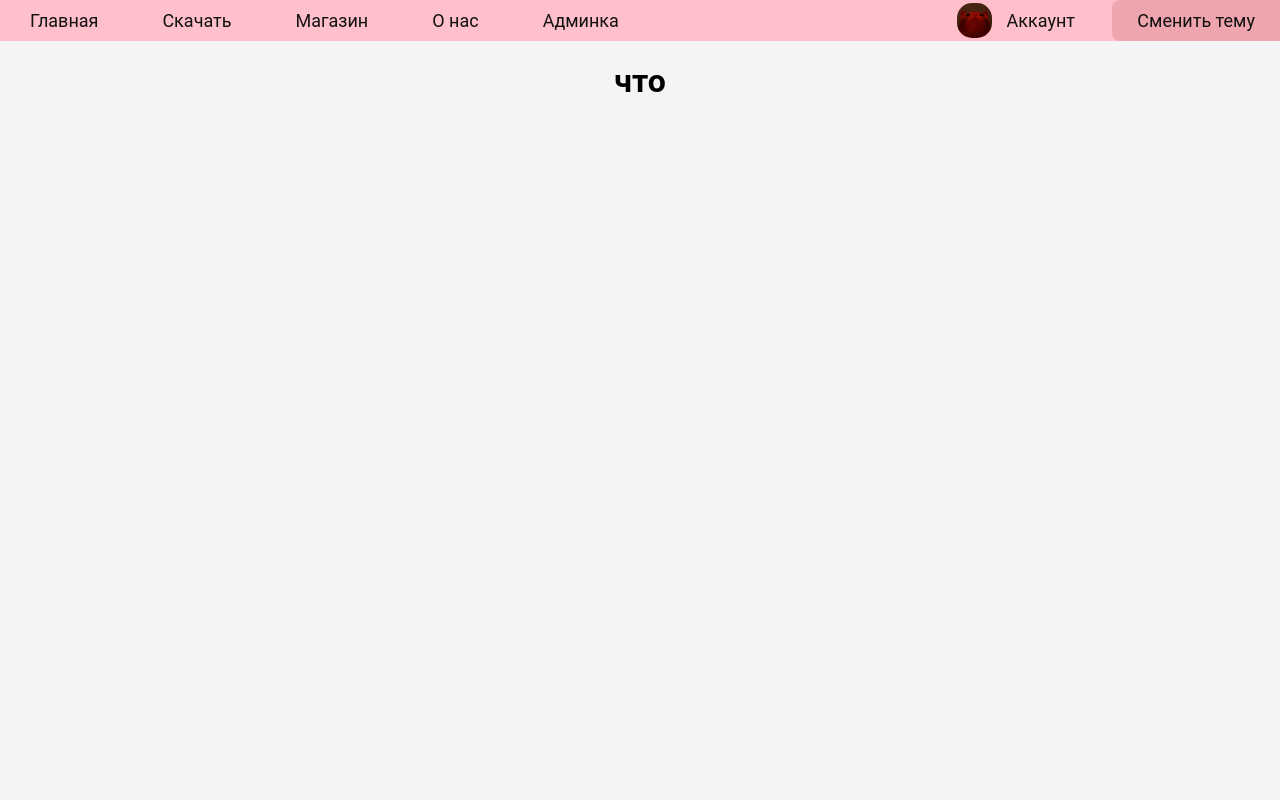
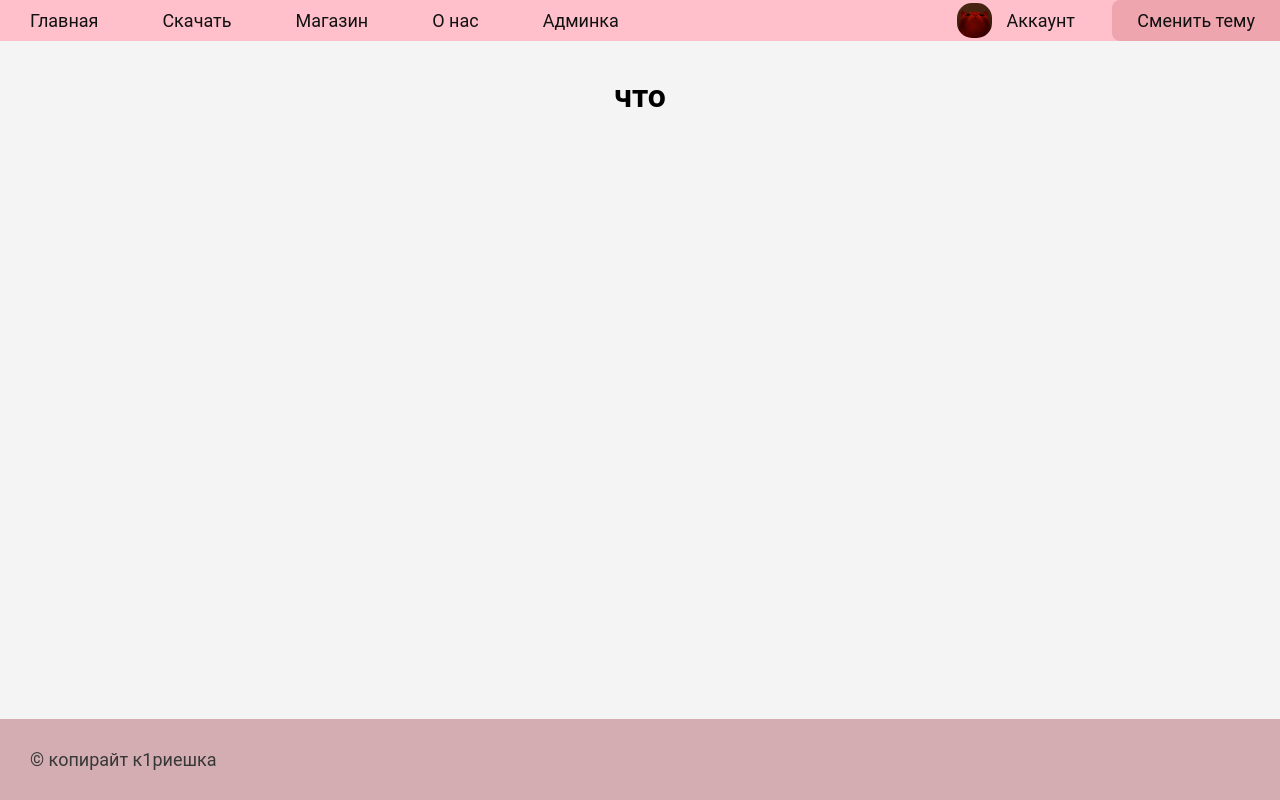
Before and after one commit to K1R1EIIIKA/Django-AstrumSite, a Django app: page /about in a window 1280 px wide. Run offline with Django 4.2, Linux system fonts and the light colour scheme.

Commit message:
v0.10 added footer

```diff
--- a/account/forms.py
+++ b/account/forms.py
@@ -1,4 +1,4 @@
-from django.forms import TextInput, EmailInput, PasswordInput
+from django.forms import TextInput, EmailInput
 from django.contrib.auth.models import User
 from django.contrib.auth.forms import UserCreationForm
 
--- a/main/static/main/css/darkTheme.css
+++ b/main/static/main/css/darkTheme.css
@@ -9,6 +9,11 @@ body, html {
 
 .text {
     color: #f4f4f4;
+}
+
+.foot_body {
+    background: #866064;
+    color: #e8dedf;
 }
 
 /* _  _ ____ _  _ ___  ____ ____ */
--- a/main/static/main/css/global.css
+++ b/main/static/main/css/global.css
@@ -14,6 +14,22 @@ body, html {
 .text {
     text-align: center;
     text-decoration: none;
+}
+
+.wrapper {
+    min-height: 100%;
+    display: flex;
+    flex-direction: column;
+}
+
+.foot_body {
+    padding: 30px;
+    font: 18px "Roboto", sans-serif;
+}
+
+main {
+    margin: 15px 0;
+    flex: 1 1 auto;
 }
 
 /* _  _ ____ _  _ ___  ____ ____ */
@@ -53,10 +69,6 @@ nav li {
 
 .nav-link:hover {
     border-radius: 8px;
-}
-
-.navbar {
-    margin: 0 0 10px 0;
 }
 
 .nav-account {
--- a/main/static/main/css/lightTheme.css
+++ b/main/static/main/css/lightTheme.css
@@ -4,6 +4,11 @@
 
 body, html {
     background: #f4f4f4;
+}
+
+.foot_body {
+    background: #d3adb1;
+    color: #373737;
 }
 
 /* _  _ ____ _  _ ___  ____ ____ */
--- a/main/templates/main/layout.html
+++ b/main/templates/main/layout.html
@@ -15,6 +15,7 @@
 </head>
 <body>
 
+<div class="wrapper">
     <nav class="nav-body">
         <button onclick="btn()" class="theme-button">Сменить тему</button>
 
@@ -36,8 +37,14 @@
             {% endblock %}
         </ul>
     </nav>
+    <main>
         {% block content %}
         {% endblock %}
+    </main>
+    <footer class="foot_body">
+        © копирайт к1риешка
+    </footer>
+</div>
 <script type="text/javascript" src="{% static 'main/js/themeChanger.js' %}"></script>
 
 </body>
```
Lines whose indentation alone changed are shown as unchanged.
